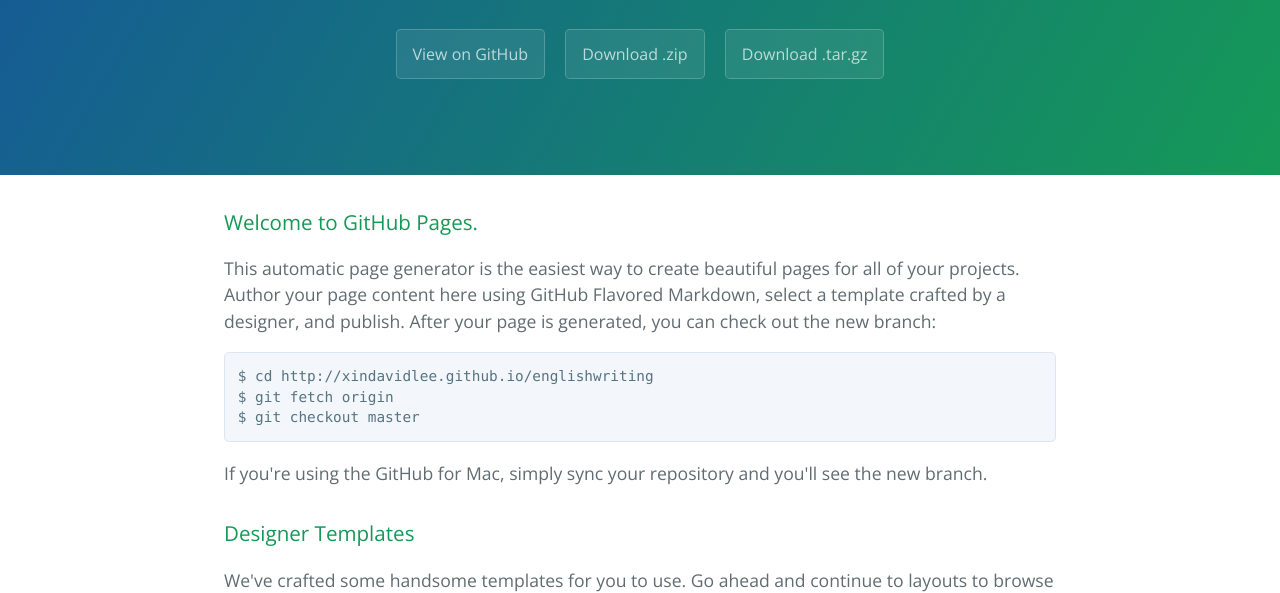
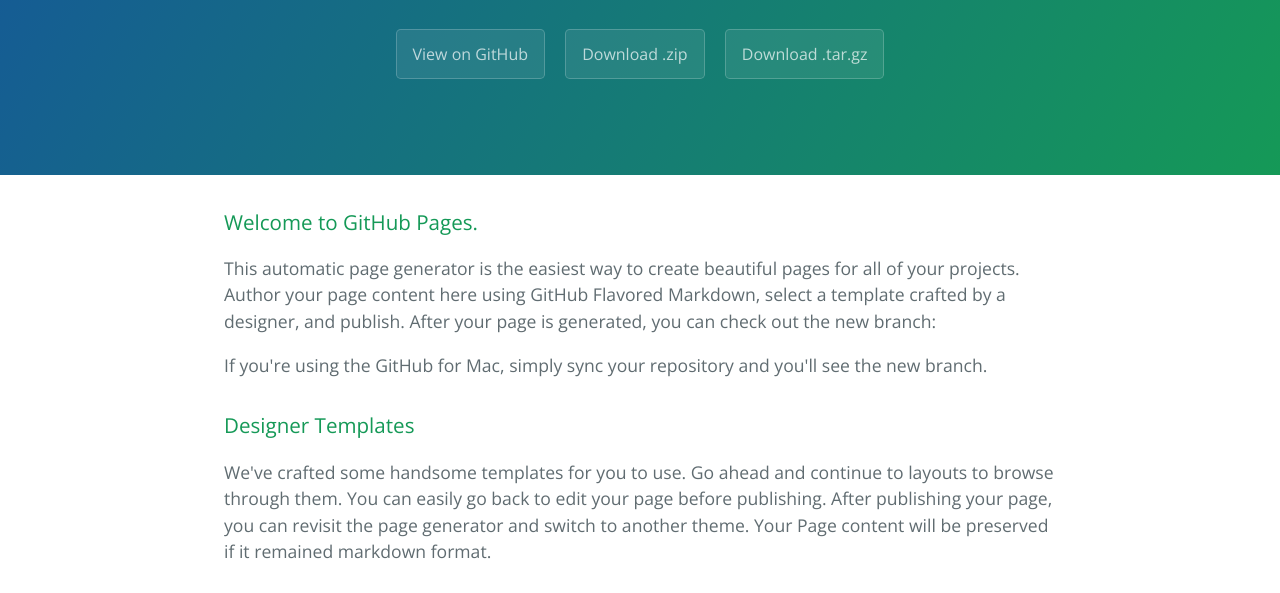
Before and after one commit to xindavidlee/englishwriting, a plain HTML site: page index.html in a window 1280 px wide. Shown: the part 208-801 px from the top of the page. Drawn offline with nearby package versions, Linux system fonts and the light colour scheme.

Commit message:
Update index.html

```diff
--- a/index.html
+++ b/index.html
@@ -24,10 +24,7 @@
 
 <p>This automatic page generator is the easiest way to create beautiful pages for all of your projects. Author your page content here using GitHub Flavored Markdown, select a template crafted by a designer, and publish. After your page is generated, you can check out the new branch:</p>
 
-<pre><code>$ cd http://xindavidlee.github.io/englishwriting
-$ git fetch origin
-$ git checkout master
-</code></pre>
+
 
 <p>If you're using the GitHub for Mac, simply sync your repository and you'll see the new branch.</p>
 
```
